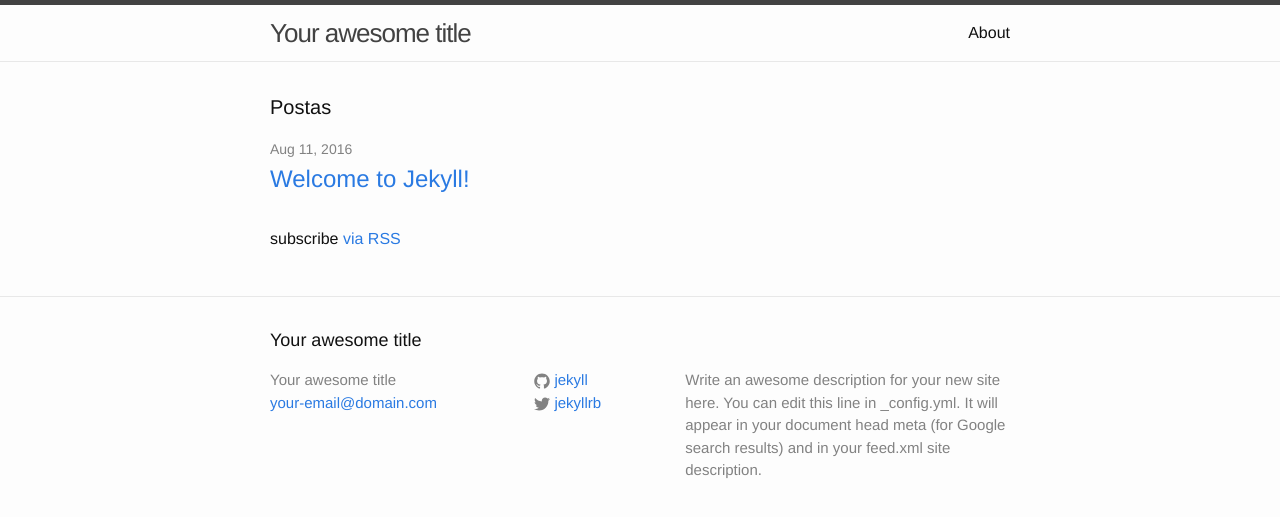
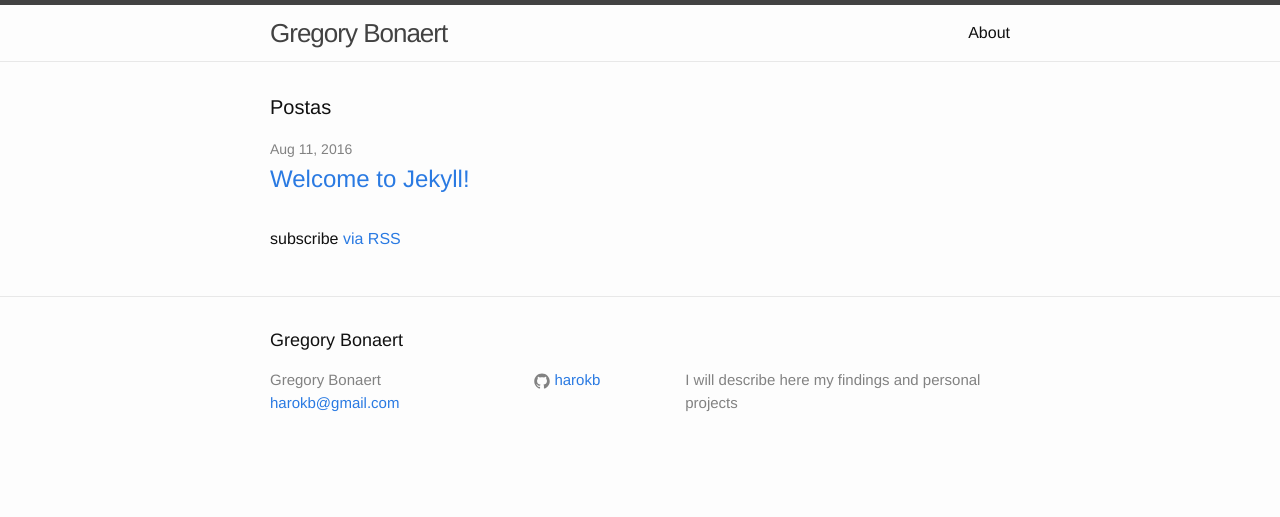
Before and after one commit to bonaert/bonaert, a Jekyll site: the page built from index.html, in a window 1280 px wide. Shown: the top 517 px of the page. Built offline with Jekyll 4.4.1, drawn with Linux system fonts in a browser that asks for light colours.

Commit message:
Changed configuration file

```diff
--- a/_config.yml
+++ b/_config.yml
@@ -6,16 +6,14 @@
 # 'jekyll serve'. If you change this file, please restart the server process.
 
 # Site settings
-title: Your awesome title
-email: your-email@domain.com
+title: Gregory Bonaert
+email: harokb@gmail.com
 description: > # this means to ignore newlines until "baseurl:"
-  Write an awesome description for your new site here. You can edit this
-  line in _config.yml. It will appear in your document head meta (for
-  Google search results) and in your feed.xml site description.
+  I will describe here my findings and personal projects
 baseurl: "" # the subpath of your site, e.g. /blog
-url: "http://yourdomain.com" # the base hostname & protocol for your site
-twitter_username: jekyllrb
-github_username:  jekyll
+url: "http://bonaert.tk" # the base hostname & protocol for your site
+#twitter_username: jekyllrb
+github_username:  harokb
 
 # Build settings
 markdown: kramdown
```
